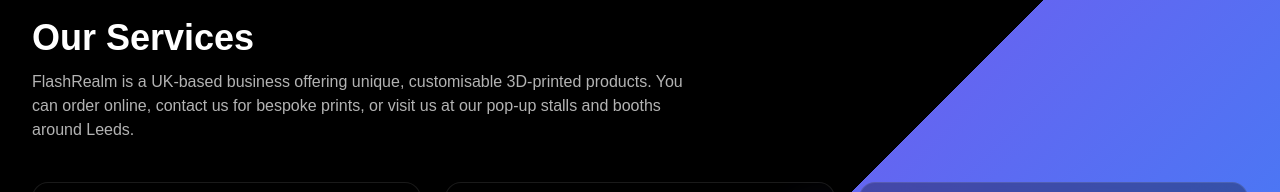
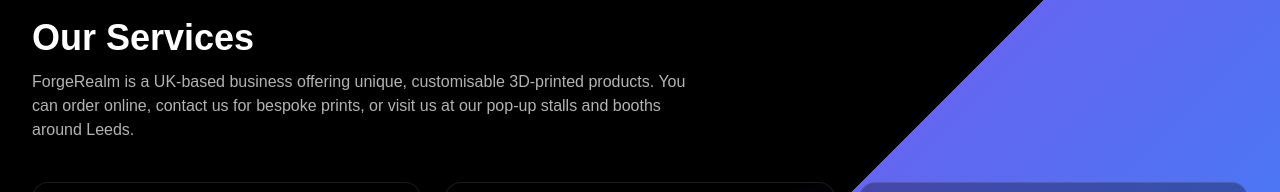
Before and after one commit to tobiy105/forgerealm, a Next.js app: page / in a window 1280 px wide. Shown: the part 980-1172 px from the top of the page. Built offline with nearby package versions, Linux system fonts and the light colour scheme.

Commit message:
correcting our name

```diff
--- a/src/components/Hero.tsx
+++ b/src/components/Hero.tsx
@@ -43,7 +43,7 @@
           <div className="relative inline-block">
             <span className="absolute -inset-1 bg-gradient-to-r from-blue-500 to-indigo-600 blur-xl opacity-40 rounded-lg hidden lg:block" />
             <h1 className="relative font-display text-5xl sm:text-6xl lg:text-7xl font-extrabold text-white tracking-tight">
-              Flash<span className="text-blue-400">Realm</span>
+              Forge<span className="text-blue-400">Realm</span>
             </h1>
           </div>
           <p className="mt-4 text-xl text-blue-200 hidden lg:block">
--- a/src/components/Navbar.tsx
+++ b/src/components/Navbar.tsx
@@ -23,7 +23,7 @@
           {/* Logo */}
           <a href="#" className="inline-flex items-center">
             <span className="font-extrabold tracking-widest text-sm font-display text-white uppercase">
-              FLASH<span className="text-black">REALM</span>
+              Forge<span className="text-black">REALM</span>
             </span>
           </a>
 
--- a/src/components/Services.tsx
+++ b/src/components/Services.tsx
@@ -10,7 +10,7 @@
               Our Services
             </h2>
             <p className="mt-3 text-white/70">
-              FlashRealm is a UK-based business offering unique, customisable 3D-printed products. You can order online, contact us for bespoke prints, or visit us at our pop-up stalls and booths around Leeds.
+              ForgeRealm is a UK-based business offering unique, customisable 3D-printed products. You can order online, contact us for bespoke prints, or visit us at our pop-up stalls and booths around Leeds.
             </p>
           </div>
           <div className="mt-10 grid gap-6 sm:grid-cols-2 lg:grid-cols-3">
```
Also changed, not shown: 1 other file (tests, documents, lock files or other folders).
